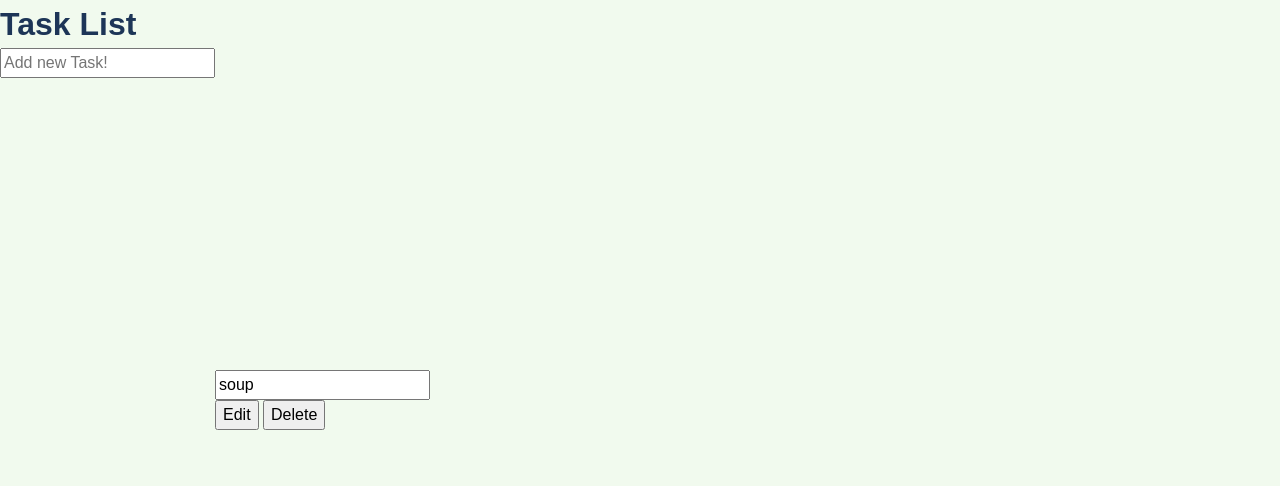
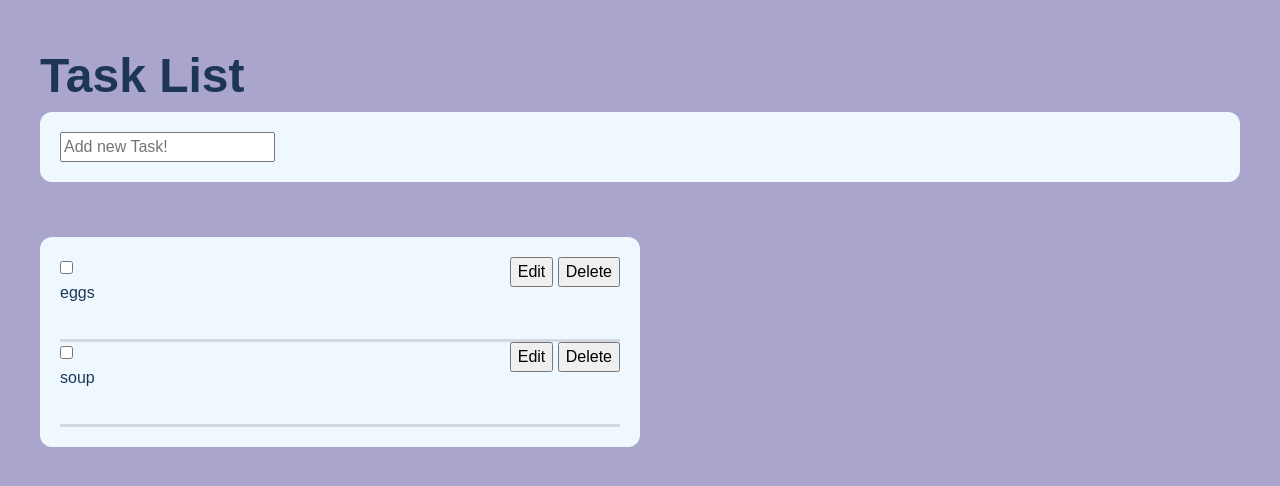
Before and after one commit to imd1005-web-development-winter-2023/assignment-03-ChlRay02166, a plain HTML site: page index.html in a window 1280 px wide. Drawn offline with Linux system fonts and the light colour scheme.

Commit message:
Update 2 :)

```diff
--- a/index.html
+++ b/index.html
@@ -21,35 +21,43 @@
   </head>
   <body>
     <header>
+      <div class="title">
         <h1>Task List</h1>
+      </div>
            <div class="input_stuff">
-        <input
-        placeholder="Add new Task!"
-        >
+             <input placeholder="Add new Task!">
            </div>
     </header>
-    <!--
-      - Are users able to create and delete to do list items?
-      - Have you set a favicon? (included - but it's a rocket)
-      - Do you have a css reset file? (included)
-      - Has a team member conducted a code review and left a GitHub Issue in your repo?
-      - Have you conducted a code review and left a GitHub Issue on your team member's repo?
 
-    -->
     <main>
 
       <div id="Tasks_Bar">
         <div class="Task_Content">
-          <input
-          type="text"
-          class="text"
-          value="soup"
-          readonly
-          >
+           <li class="Task">
+
+             <label for="1">
+               <input type="checkbox" id="1">
+               <p>eggs</p>
+             </label>
 
              <div class="Button">
               <button class="edit">Edit</button>
               <button class="delete">Delete</button>
+
+           </li>
+           <li class="Task">
+
+            <label for="2">
+              <input type="checkbox" id="2">
+              <p>soup</p>
+            </label>
+
+            <div class="Button">
+             <button class="edit">Edit</button>
+             <button class="delete">Delete</button>
+            </div>
+
+          </li>
 
           </div>
 
--- a/main.js
+++ b/main.js
@@ -37,6 +37,7 @@ function inititialise() {
   console.log("App successfully initialised");
 }
 
+
 //
 // Inits & Event Listeners
 //
--- a/style.css
+++ b/style.css
@@ -9,7 +9,7 @@
   /* Core colours */
   /* https://coolors.co/palette/e63946-f1faee-a8dadc-457b9d-1d3557 */
   --colour-amaranth: #e63946;
-  --colour-peppermint: #f1faee;
+  --colour-peppermint: #aaa5cc;
   --colour-aquaisland: #a8dadc;
   --colour-wedgewood: #457b9d;
   --colour-cello: #1d3557;
@@ -25,20 +25,51 @@
 /*
   PAGE / BODY
 */
+.header{
+  color: #a8dadc;
+}
+
+.title{
+font-size: 24px;
+
+}
+
+.input_stuff{
+  background-color: aliceblue;
+  padding: 20px;
+  border-radius: 12px;
+}
+
 body {
+  display:flex;
   font-family: Arial, Helvetica, sans-serif;
   color: var(--body-default-colour);
   background-color: var(--body-background-colour);
-  display:flex;
-  flex-direction: 100vh;
+  flex-direction: column;
+  padding: 40px 40px;
+}
+
+.Task_Content{
+  max-width: 680;
+  margin-top: 55px ;
+  background-color: aliceblue;
+  border-radius: 12px;
+  min-width: 600px ;
+  padding: 20px;
+}
+
+.Task{
+display: flex;
+border-bottom: 3px solid #D3D8E1;
+height: 85px;
+justify-content: space-between;
 }
 
 main {
   min-height: 100vh;
+  display: flex;
 
-  display: flex;
-  justify-content: center;
-  align-items: center;
+
 }
 
 /*
@@ -55,3 +86,16 @@ main {
   white-space: nowrap;
   border-width: 0;
 }
+
+.button {
+appearance: none;
+border: none;
+background: none;
+outline: none;
+}
+.edit{
+  cursor: pointer;
+}
+.delete{
+  cursor: pointer;
+}
```
Lines whose indentation alone changed are shown as unchanged.
